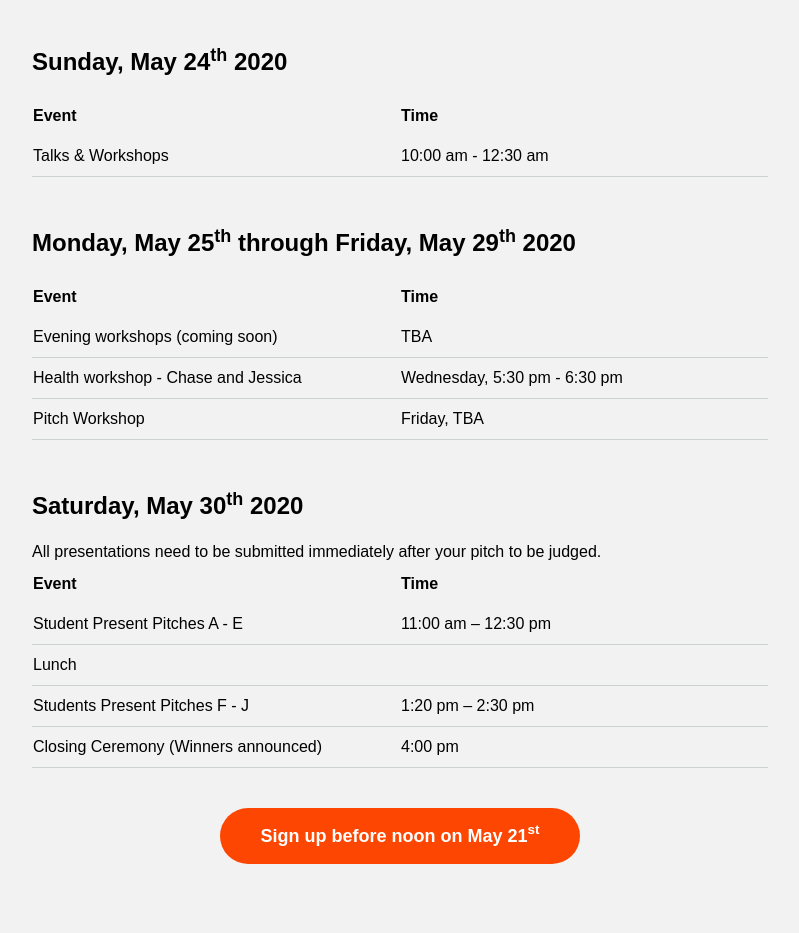
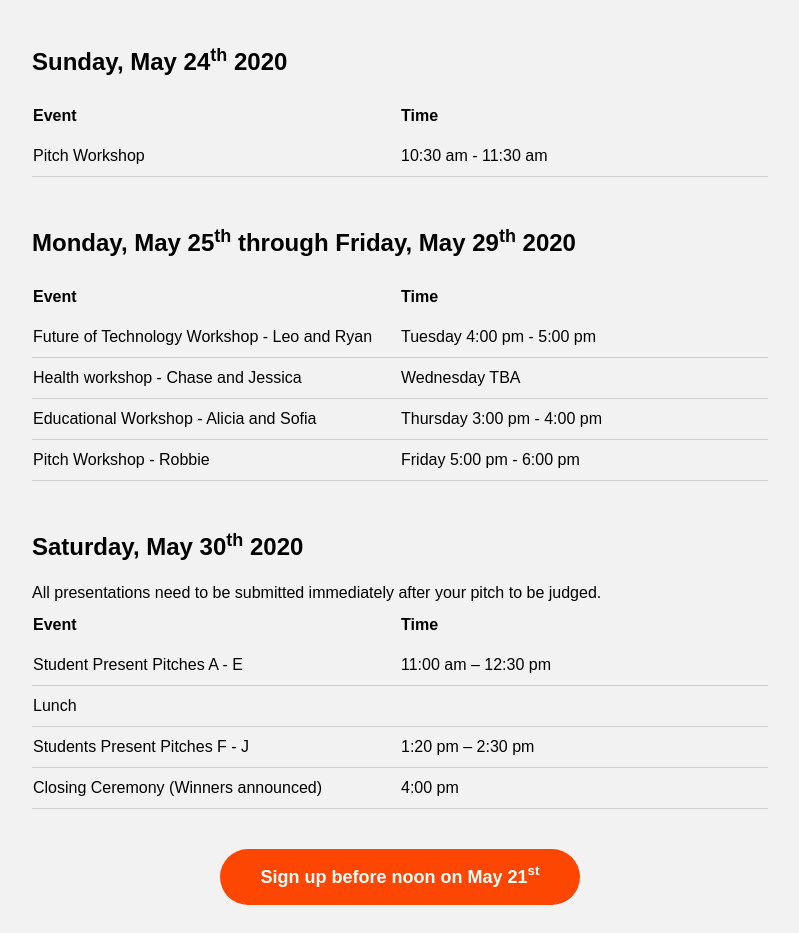
Before and after one commit to trevorgreenleaf/prdc, a Vue app: page / in a window 1280 px wide. Shown: the part 4440-5373 px from the top of the page, without its empty margins (240-1039 px from the left). Built offline with nearby package versions, Linux system fonts and the light colour scheme; a web font is replaced by a local one.

Commit message:
timeline update

```diff
--- a/src/components/Timeline.vue
+++ b/src/components/Timeline.vue
@@ -55,8 +55,8 @@
   </thead>
   <tbody>
     <tr>
-      <td class="border-b border-gray-300 py-2 w-1/2">Talks & Workshops</td>
-      <td class="border-b border-gray-300 py-2 w-1/2">10:00 am - 12:30 am</td>
+      <td class="border-b border-gray-300 py-2 w-1/2">Pitch Workshop</td>
+      <td class="border-b border-gray-300 py-2 w-1/2">10:30 am - 11:30 am</td>
     </tr>
 
   </tbody>
@@ -72,16 +72,20 @@
   </thead>
   <tbody>
     <tr>
-      <td class="border-b border-gray-300 py-2 w-1/2">Evening workshops (coming soon)</td>
-      <td class="border-b border-gray-300 py-2 w-1/2">TBA</td>
+      <td class="border-b border-gray-300 py-2 w-1/2">Future of Technology Workshop - Leo and Ryan</td>
+      <td class="border-b border-gray-300 py-2 w-1/2">Tuesday 4:00 pm - 5:00 pm</td>
     </tr>
     <tr>
       <td class="border-b border-gray-300 py-2 w-1/2">Health workshop - Chase and Jessica</td>
-      <td class="border-b border-gray-300 py-2 w-1/2">Wednesday, 5:30 pm - 6:30 pm</td>
+      <td class="border-b border-gray-300 py-2 w-1/2">Wednesday TBA</td>
+    </tr>
+      <tr>
+      <td class="border-b border-gray-300 py-2 w-1/2">Educational Workshop - Alicia and Sofia</td>
+      <td class="border-b border-gray-300 py-2 w-1/2">Thursday 3:00 pm - 4:00 pm</td>
     </tr>
     <tr>
-      <td class="border-b border-gray-300 py-2 w-1/2">Pitch Workshop</td>
-      <td class="border-b border-gray-300 py-2 w-1/2">Friday, TBA</td>
+      <td class="border-b border-gray-300 py-2 w-1/2">Pitch Workshop - Robbie</td>
+      <td class="border-b border-gray-300 py-2 w-1/2">Friday 5:00 pm - 6:00 pm</td>
     </tr>
 
   </tbody>
```
